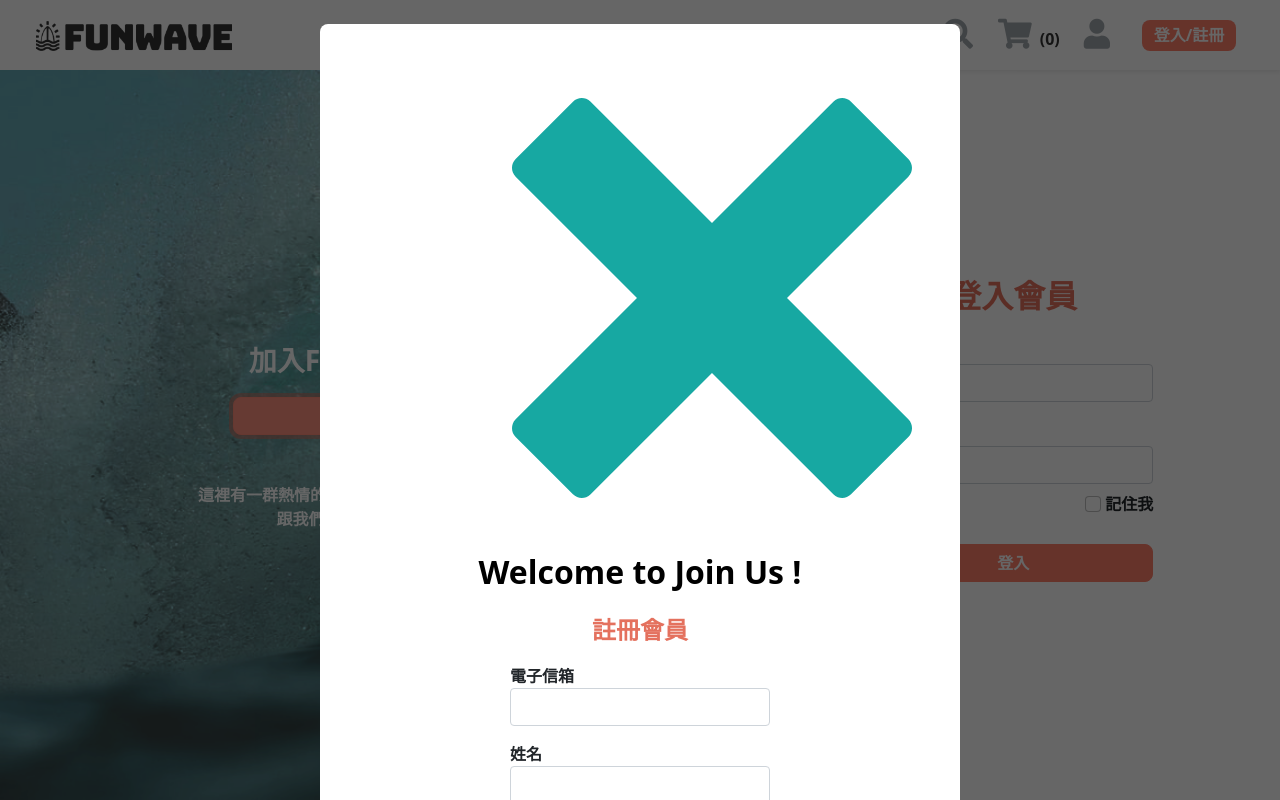
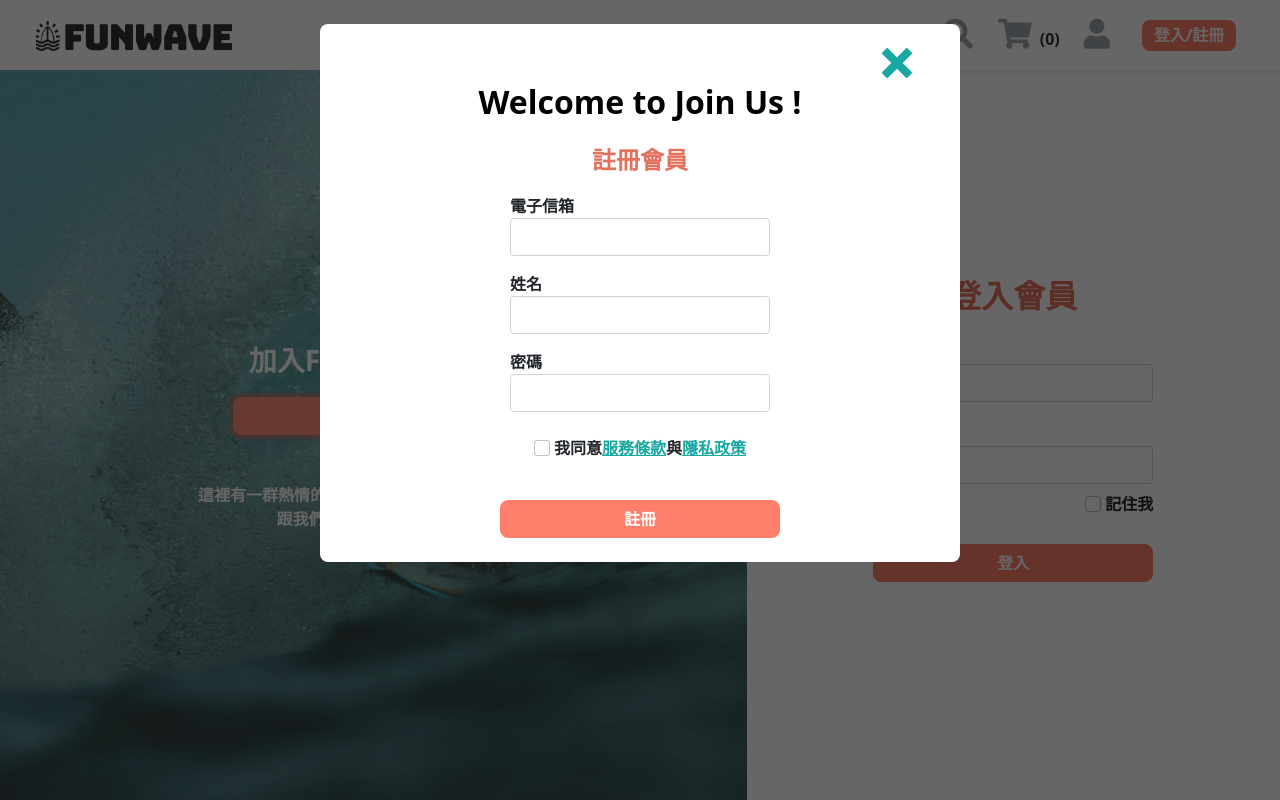
Before and after one commit to verayu0217/funwave_frontend, a React (Create React App) app: page /login in a window 1280 px wide. Both pictures are taken after a click on the button "快速註冊". Built offline with nearby package versions, Linux system fonts and the light colour scheme; no server answers.

Commit message:
微調註冊樣式

```diff
--- a/src/pages/Members/MemberLogin/memberLogin.scss
+++ b/src/pages/Members/MemberLogin/memberLogin.scss
@@ -28,15 +28,15 @@
 .loginInput{
     border-radius: 8px;
     width: 150px;
-    border: 1px solid $gray;
+    border: 1px solid $funwave-deepgray;
 }
 .form-control{
     border-radius: 8px;
-    border: 1px solid $gray;
+    border: 1px solid $funwave-deepgray;
 }
 .forgetPassword{
     text-decoration: none;
-    color: $black;
+    color: $funwave-black;
 }
 .loginBtn{
     width: 280px;
@@ -66,6 +66,8 @@
     width: 280px;
 }
 .cross{
+    width: 30px;
+    height: 30px;
     z-index: 3;
     cursor: pointer;
 }
```
